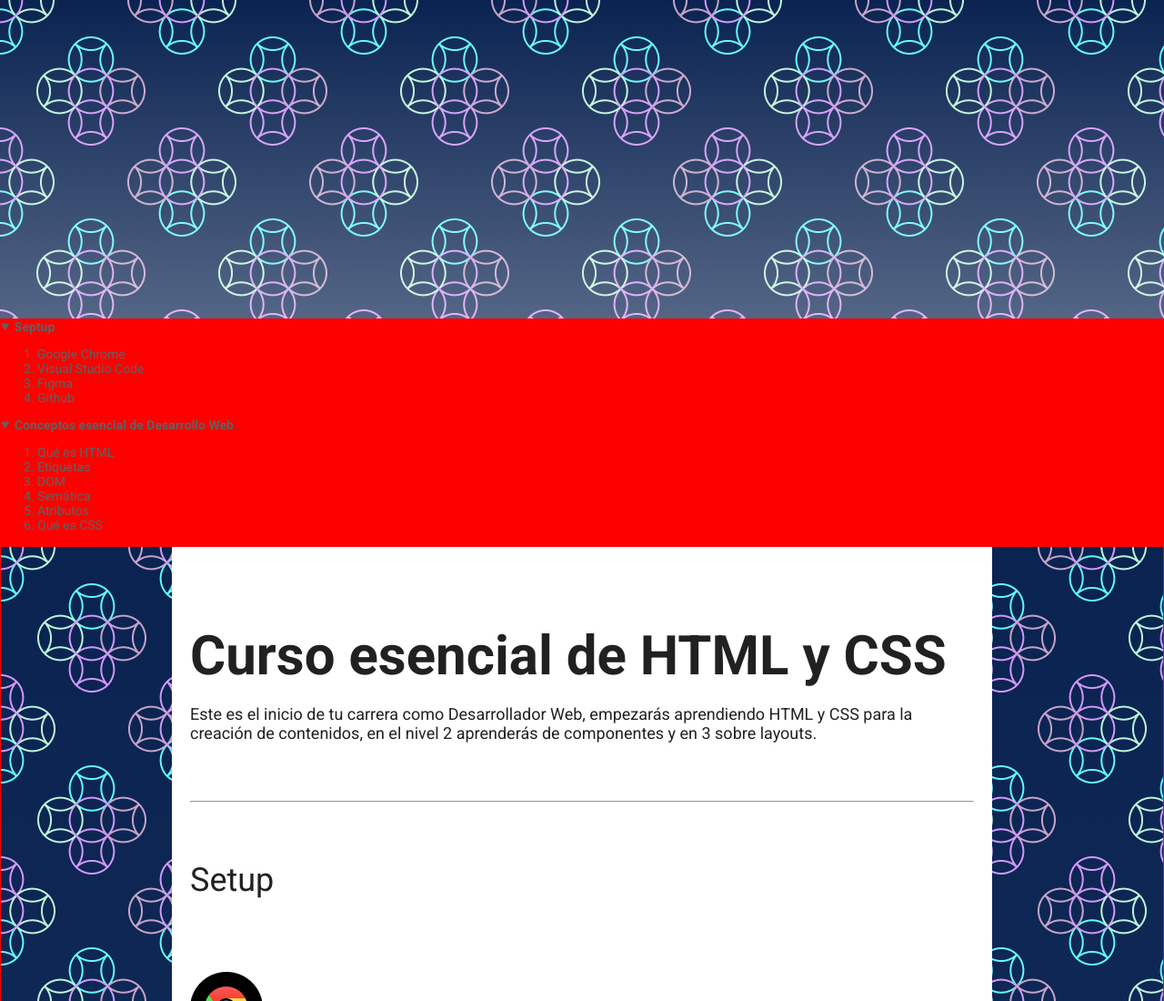
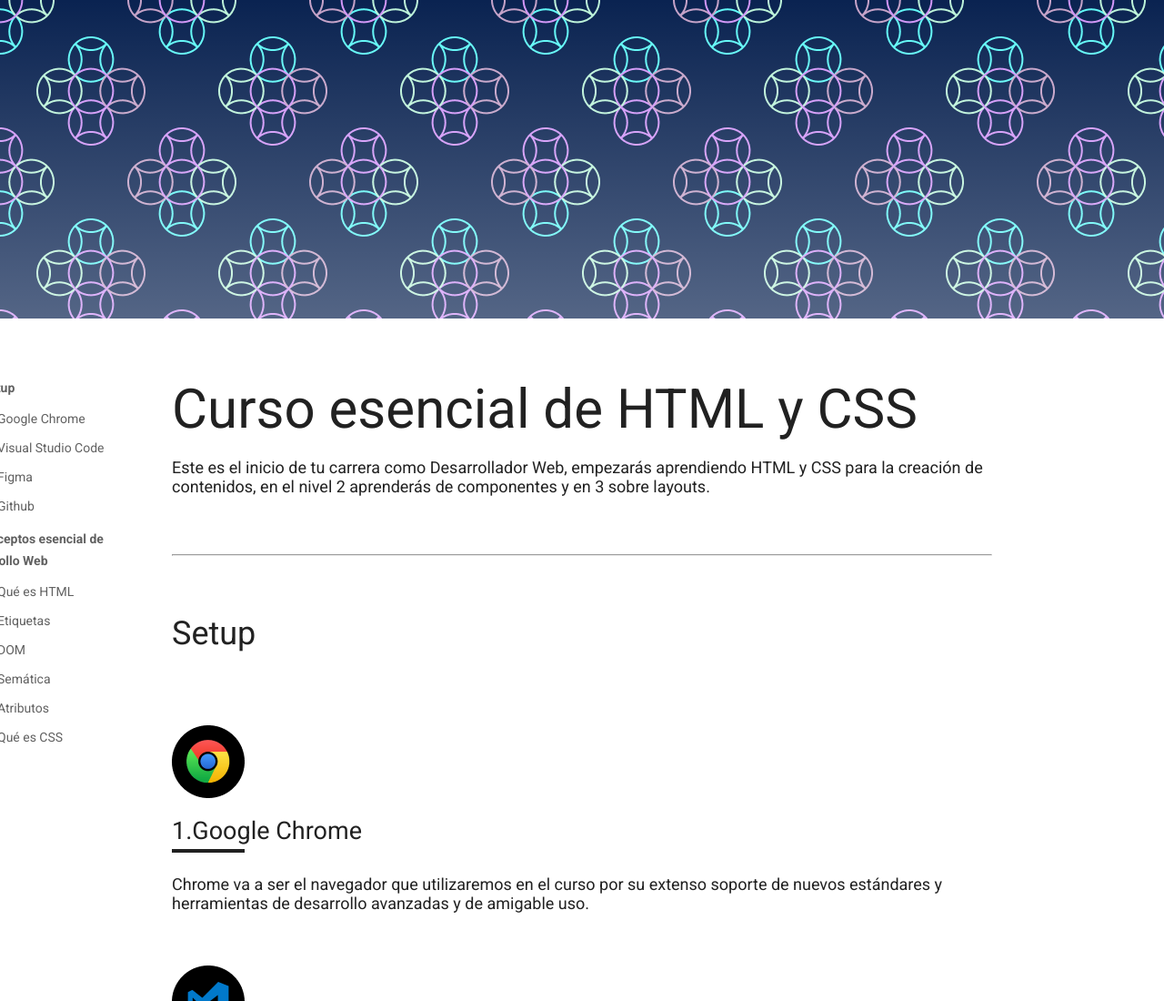
Before and after one commit to Rosa-Palaci/curso-esencial-html-y-css, a plain HTML site: page index.html in a window 1280 px wide. Shown: the top 1100 px of the page at 91% size. Drawn offline with Linux system fonts and the light colour scheme.

Commit message:
Se arreglo header como el de figma

```diff
--- a/css/styles-physical.css
+++ b/css/styles-physical.css
@@ -52,12 +52,12 @@ a {
 header {
   /*--gray10: red;*/
   font-size: 14px;
+  width: 188px;
   color: var(--gray10);
-  /* position: sticky; */
+  position: absolute;
   /* position: relative; */
-  border: 1px solid red;
-  top: 0;
-  left: 0;
+  top: 64px;
+  left: -232px;
   /* bottom: 0; */
   /* top: 0;
   bottom: 0;
@@ -70,7 +70,6 @@ header {
   /* left: 30px;
   right: 50px;
   bottom: 100px; */
-  background: red;
   z-index: 1;
   /* position: fixed; */
   /* position: sticky; */
@@ -86,12 +85,18 @@ header a:hover {
 
 nav details summary {
   font-weight: bold;
+  line-height: 24px;
+}
+
+header li {
+  margin-bottom: 16px;
 }
 h1 {
   font-size: 60px;
   /*font-size:3.7em;*/
   margin-top: 64px;
   margin-bottom: 16px;
+  font-weight: normal;
   /*margin: 64px 10px 16px 20px;*/
   /* border: 10px solid red; */
   /* width: 400px; */
@@ -167,14 +172,22 @@ blockquote span::before {
   border: 2px solid red;
 } */
 
+.header {
+  position: sticky;
+  top: 0;
+}
+.header-content {
+  position: relative;
+}
+
 .main {
-  background-image: linear-gradient(
+  /* background-image: linear-gradient(
       to top,
       rgba(255, 255, 255, 0.3),
       transparent
     ),
-    url(../images/patron.png);
-  border: 1px solid red;
+    url(../images/patron.png); */
+  /* border: 1px solid red; */
 }
 
 .wrapper {
@@ -184,7 +197,7 @@ blockquote span::before {
 
 .main-content {
   background: white;
-  padding: 20px;
+  /* padding: 20px; */
 }
 
 /* .title {
--- a/index.html
+++ b/index.html
@@ -11,6 +11,50 @@
   </head>
   <body>
     <div class="hero"></div>
+
+    <!-- <div class="form">
+        <input type="text">
+        <input type="text"></div> -->
+    <!-- <div class="title">
+      <div class="wrapper">
+        <div class="title-content">
+          <h1>Curso esencial de HTML y CSS</h1>
+          <p>
+            Este es el inicio de tu carrera como Desarrollador Web, empezarás
+            aprendiendo HTML y CSS para la creación de contenidos, en el nivel 2
+            aprenderás de componentes y en 3 sobre layouts.
+          </p>
+        </div>
+      </div>
+    </div>
+    <div class="services">
+      <div class="wrapper">
+        <div class="services-content">
+          <h1>Curso esencial de HTML y CSS</h1>
+          <p>
+            Este es el inicio de tu carrera como Desarrollador Web, empezarás
+            aprendiendo HTML y CSS para la creación de contenidos, en el nivel 2
+            aprenderás de componentes y en 3 sobre layouts.
+          </p>
+        </div>
+      </div>
+    </div>
+    <div class="pricing">
+      <div class="wrapper">
+        <div class="pricing-content">
+          <h1>Curso esencial de HTML y CSS</h1>
+          <p>
+            Este es el inicio de tu carrera como Desarrollador Web, empezarás
+            aprendiendo HTML y CSS para la creación de contenidos, en el nivel 2
+            aprenderás de componentes y en 3 sobre layouts.
+          </p>
+        </div>
+      </div>
+    </div> -->
+
+    <div class="header">
+      <div class="wrapper">
+        <div class="header-content">
           <header>
             <nav>
               <details open>
@@ -55,45 +99,10 @@
               </details>
             </nav>
           </header>
-    <!-- <div class="form">
-        <input type="text">
-        <input type="text"></div> -->
-    <!-- <div class="title">
-      <div class="wrapper">
-        <div class="title-content">
-          <h1>Curso esencial de HTML y CSS</h1>
-          <p>
-            Este es el inicio de tu carrera como Desarrollador Web, empezarás
-            aprendiendo HTML y CSS para la creación de contenidos, en el nivel 2
-            aprenderás de componentes y en 3 sobre layouts.
-          </p>
         </div>
       </div>
     </div>
-    <div class="services">
-      <div class="wrapper">
-        <div class="services-content">
-          <h1>Curso esencial de HTML y CSS</h1>
-          <p>
-            Este es el inicio de tu carrera como Desarrollador Web, empezarás
-            aprendiendo HTML y CSS para la creación de contenidos, en el nivel 2
-            aprenderás de componentes y en 3 sobre layouts.
-          </p>
-        </div>
-      </div>
-    </div>
-    <div class="pricing">
-      <div class="wrapper">
-        <div class="pricing-content">
-          <h1>Curso esencial de HTML y CSS</h1>
-          <p>
-            Este es el inicio de tu carrera como Desarrollador Web, empezarás
-            aprendiendo HTML y CSS para la creación de contenidos, en el nivel 2
-            aprenderás de componentes y en 3 sobre layouts.
-          </p>
-        </div>
-      </div>
-    </div> -->
+
     <main class="main">
       <div class="wrapper">
         <div class="main-content">
```
Lines whose indentation alone changed are shown as unchanged.
